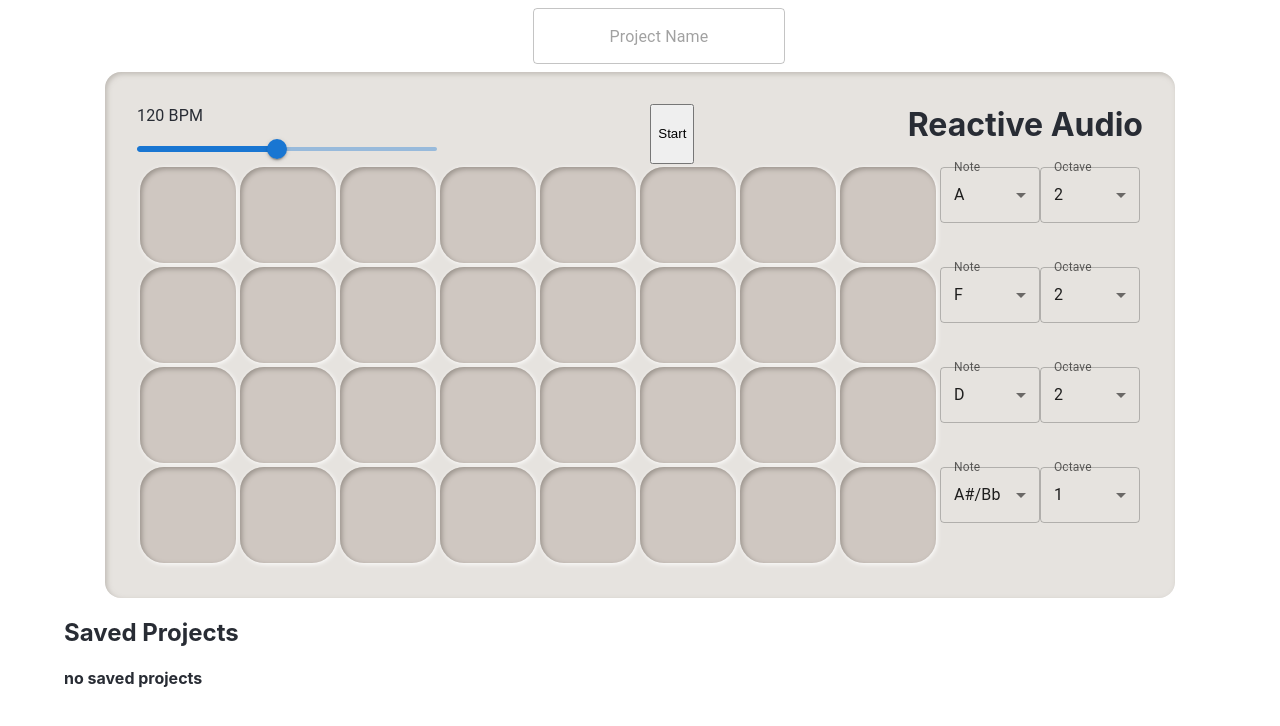
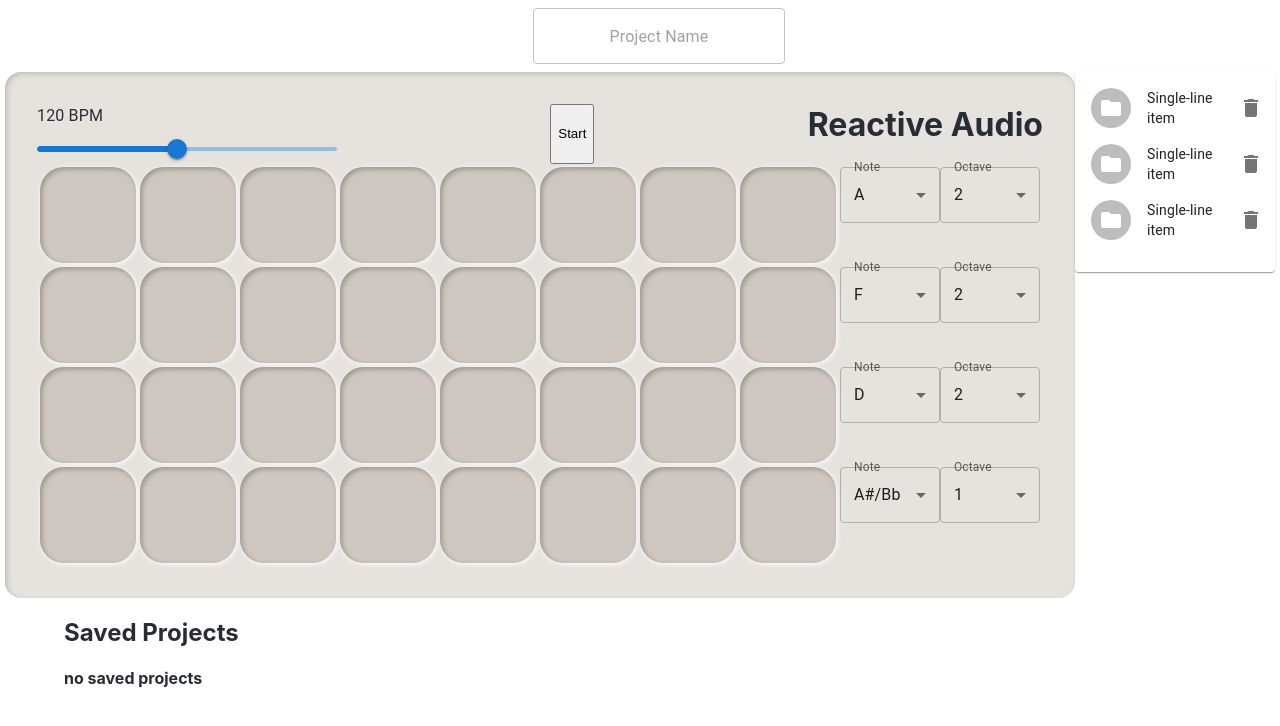
Before and after one commit to rriegel/Reactive-Audio, a React app: page / in a window 1280 px wide. Shown: the top 726 px of the page. Built offline with nearby package versions, Linux system fonts and the light colour scheme; no server answers; the HTML template or start-up script is replaced by a standard one.

Commit message:
installed mui/icons-material

```diff
--- a/client/src/app.jsx
+++ b/client/src/app.jsx
@@ -3,6 +3,7 @@ import './app.css';
 import * as Tone from 'tone';
 import Sequencer from './components/Sequencer.jsx';
 import SaveList from './components/SaveList.jsx';
+import SaveList2 from './components/utils/SaveList2.js';
 import axios from 'axios';
 import BPMSlider from './components/utils/BPMSlider.js';
 import NameInput from './components/utils/NameInput.js';
@@ -133,6 +134,7 @@ class App extends React.Component {
             changeOctave={ (e) => this.changeOctave(e) }
             changeBPM={ (e) => this.changeBPM(e) }
           />
+          <SaveList2/>
         </div>
         <SaveList
           saves={ this.state.savestates }
--- a/client/src/components/utils/SaveList2.js
+++ b/client/src/components/utils/SaveList2.js
@@ -1,5 +1,5 @@
 import React from 'react';
-// import { styled } from '@mui/material/styles';
+
 import Paper from '@mui/material/Paper';
 import List from '@mui/material/List';
 import ListItem from '@mui/material/ListItem';
@@ -21,8 +21,8 @@ export default function SaveList2() {
   };
 
   return (
-    <Paper style={{maxHeight: 200, overflow: 'auto'}}>
-      <List dense={dense}>
+    <Paper style={{maxHeight: 200, minWidth: 200, overflow: 'auto'}}>
+      <List dense={true}>
         { generate (
           <ListItem
             secondaryAction={
--- a/package.json
+++ b/package.json
@@ -24,6 +24,7 @@
     "@babel/preset-react": "^7.13.13",
     "@emotion/react": "^11.5.0",
     "@emotion/styled": "^11.3.0",
+    "@mui/icons-material": "^5.0.5",
     "@mui/material": "^5.0.4",
     "axios": "^0.21.4",
     "babel-loader": "^8.2.2",
```
Also changed, not shown: 1 other file (tests, documents, lock files or other folders).
